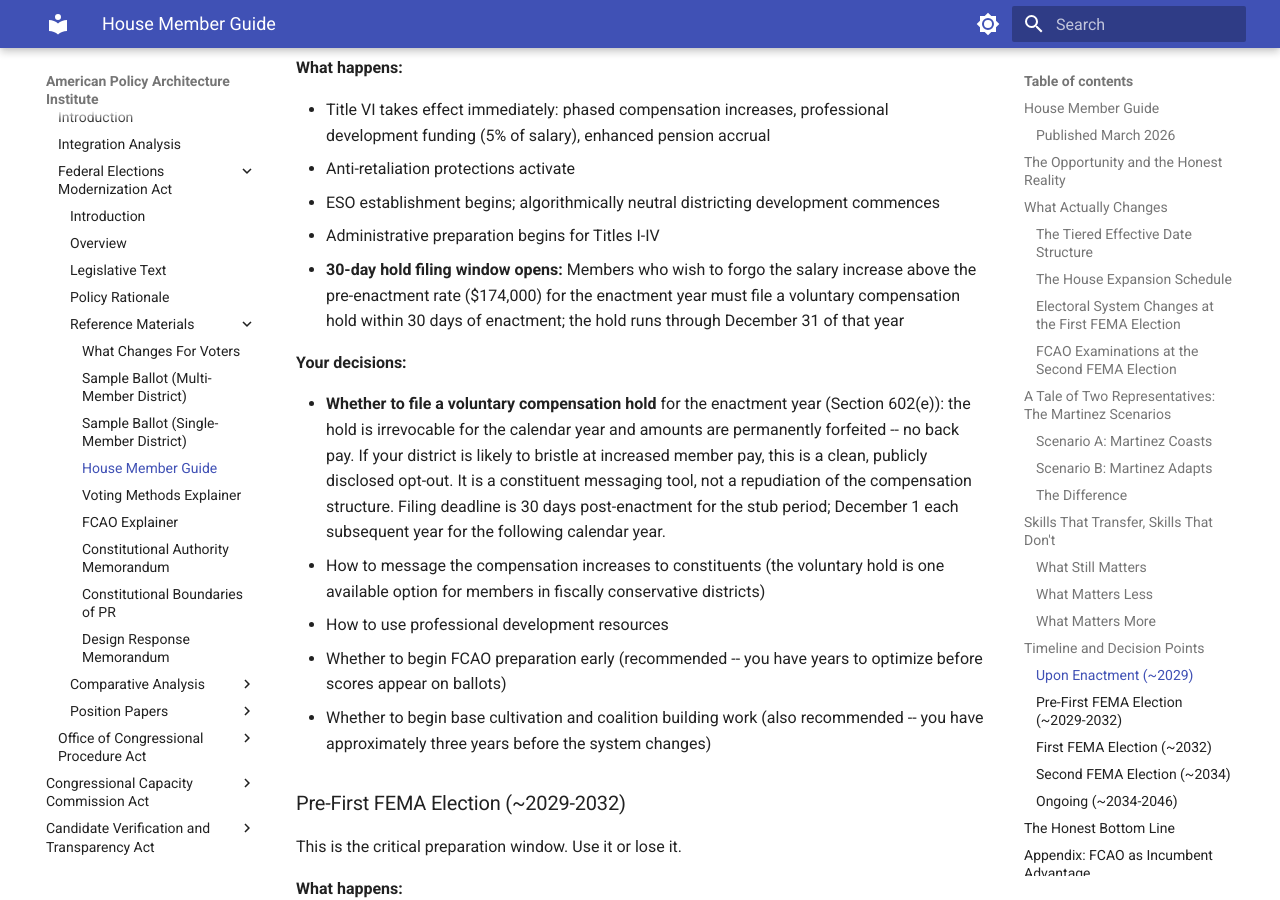
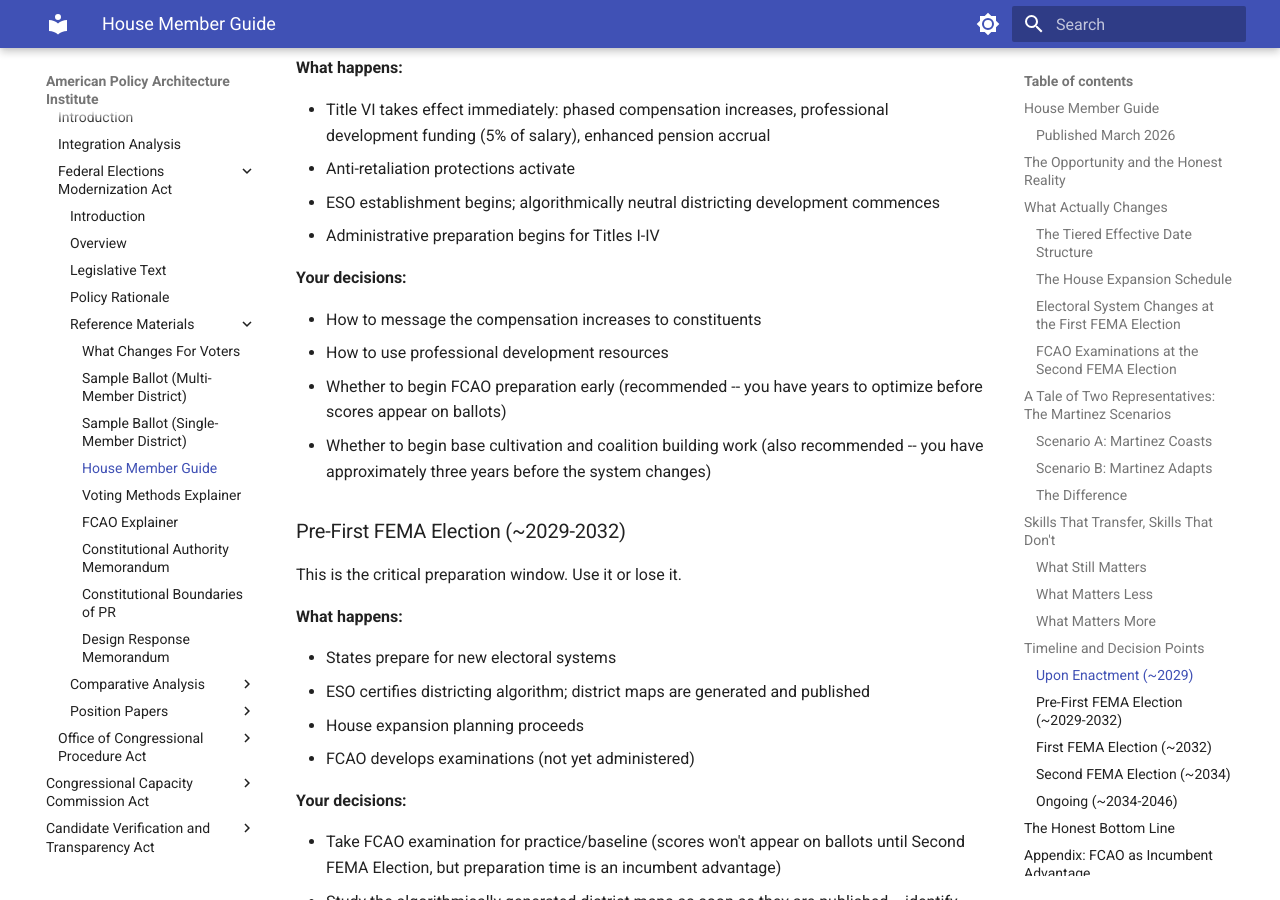
Before and after one commit to albertintech/apai, an MkDocs documentation site: the page built from docs/congress/cmf/fema/house-member-guide.md, in a window 1280 px wide and 900 px high, scrolled down 7283 px. Built offline with MkDocs 1.6.1 and Material for MkDocs 9.7.7, drawn with Linux system fonts in a browser that asks for light colours; some of the changed text lies outside the part shown.

Commit message:
Update house-member-guide.md

```diff
--- a/docs/congress/cmf/fema/house-member-guide.md
+++ b/docs/congress/cmf/fema/house-member-guide.md
@@ -192,12 +192,10 @@ The preparation window is approximately three years. That is a meaningful amount
 - Anti-retaliation protections activate
 - ESO establishment begins; algorithmically neutral districting development commences
 - Administrative preparation begins for Titles I-IV
-- **30-day hold filing window opens:** Members who wish to forgo the salary increase above the pre-enactment rate ($174,000) for the enactment year must file a voluntary compensation hold within 30 days of enactment; the hold runs through December 31 of that year
 
 **Your decisions:**
 
-- **Whether to file a voluntary compensation hold** for the enactment year (Section 602(e)): the hold is irrevocable for the calendar year and amounts are permanently forfeited -- no back pay. If your district is likely to bristle at increased member pay, this is a clean, publicly disclosed opt-out. It is a constituent messaging tool, not a repudiation of the compensation structure. Filing deadline is 30 days post-enactment for the stub period; December 1 each subsequent year for the following calendar year.
-- How to message the compensation increases to constituents (the voluntary hold is one available option for members in fiscally conservative districts)
+- How to message the compensation increases to constituents
 - How to use professional development resources
 - Whether to begin FCAO preparation early (recommended -- you have years to optimize before scores appear on ballots)
 - Whether to begin base cultivation and coalition building work (also recommended -- you have approximately three years before the system changes)
@@ -387,19 +385,6 @@ The following sections provide tabular reference data supporting the narrative g
 |-----------|---------|--------|-------|
 | Enhanced MRA | 606 | +35% (~$450-550k/year) | Upon initial House expansion |
 | Public Matching Funds | 607 | 6:1 up to $5M | For qualifying candidates |
-
-### Voluntary Compensation Hold (Section 602(e) -- Tier 1)
-
-| Feature | Detail |
-|---------|--------|
-| Eligible | Any member of Congress |
-| Scope | Salary only; does not affect pension (Sec. 603), professional development (Sec. 604), MRA (Sec. 606), or any other Title VI provision |
-| Stub Period Filing | Within 30 days of enactment; hold runs through December 31 |
-| Annual Filing Deadline | December 1 for the following calendar year |
-| Commitment | Irrevocable for the calendar year filed; no partial-year holds |
-| Forfeiture | Permanent; no back pay, no deferral, no credit accumulation |
-| Withdrawal | Do not refile; member reverts to statutory rate then in effect |
-| Public Record | Maintained by Clerk of the House / Secretary of the Senate |
 
 ### Career Value Comparison
 
@@ -654,10 +642,6 @@ Under single implementation, every current member serving in a qualifying state
 - Wrapped revision history in HTML comment block per DPS Rev 2.3, Section 1.4
 - Added "Revision history available in the raw file." note per DPS Section 1.3
 - Added download link per DPS Section 1.9
-- Updated reference line from Rev 5.2 to Rev 5.4; propagated Section 602(e) Voluntary Compensation Hold
-- Added 30-day stub period filing window to "Upon Enactment" What Happens list
-- Added voluntary hold filing decision to "Upon Enactment" Your Decisions list, including constituent messaging framing; updated compensation messaging bullet to reference the hold as one available option
-- Added "Voluntary Compensation Hold (Section 602(e) -- Tier 1)" sub-table to Data Reference Section II: scope, stub period filing, annual deadline, commitment, forfeiture, withdrawal, and public record
 
 **Revision 3.0**
 - Updated from CMA Rev 4.2 to FEMA Rev 5.0
@@ -718,7 +702,7 @@ Under single implementation, every current member serving in a qualifying state
 
 *Revision history available in the raw file.*
 
-> [Download this document](https://github.com/albertintech/apai/blob/main/docs/electoral/cmf/fema/house-member-guide.md) (opens on GitHub -- click the download button)
+> 📥 [Download this document](https://github.com/albertintech/apai/blob/main/docs/congress/cmf/fema/house-member-guide.md) (opens on GitHub -- click the ⬇ download button)
 
 *Last revised April 2026*
 
```
Also changed, not shown: other parts of docs/congress/cmf/fema/house-member-guide.md (+5 -2 lines).
